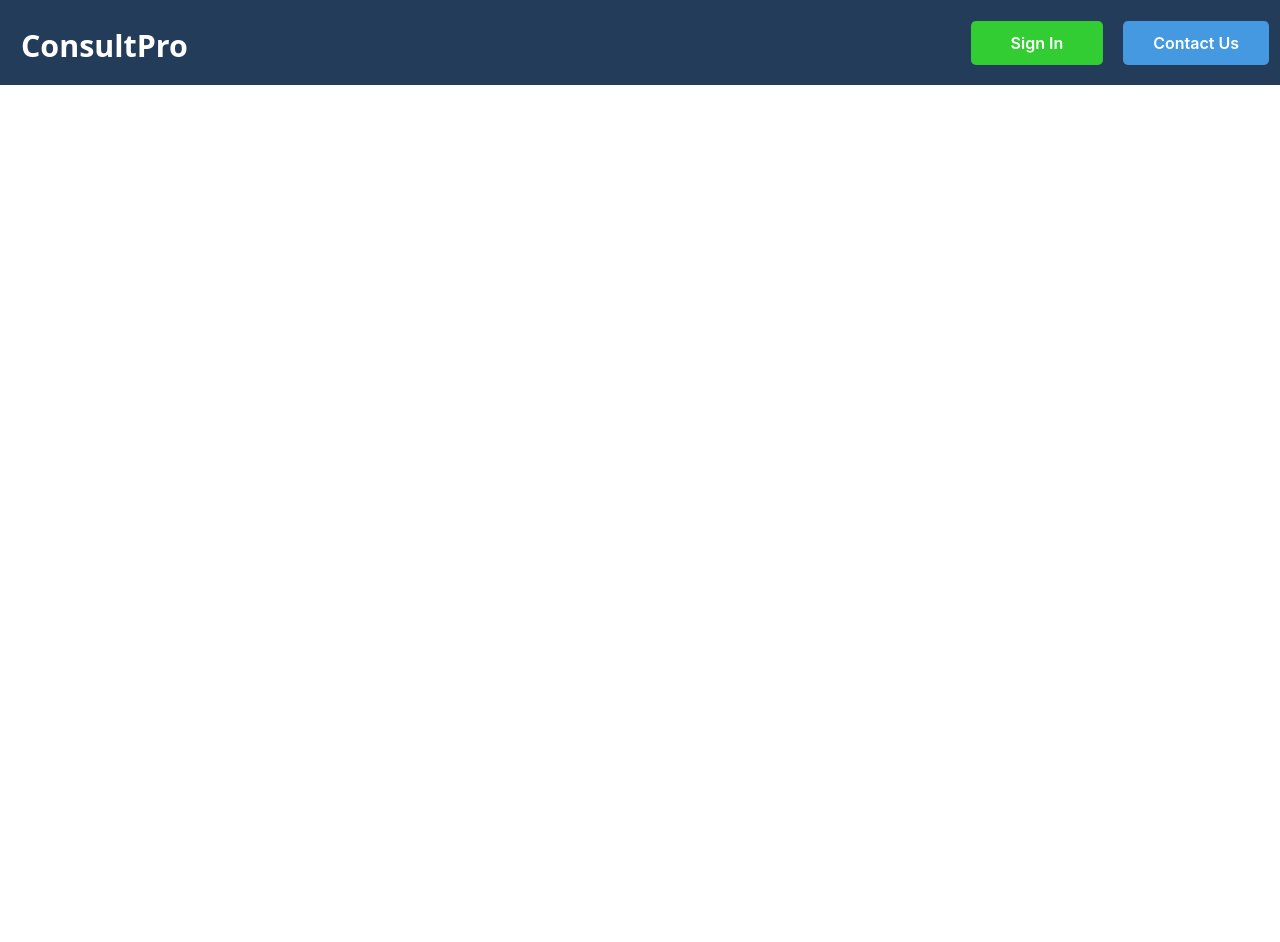
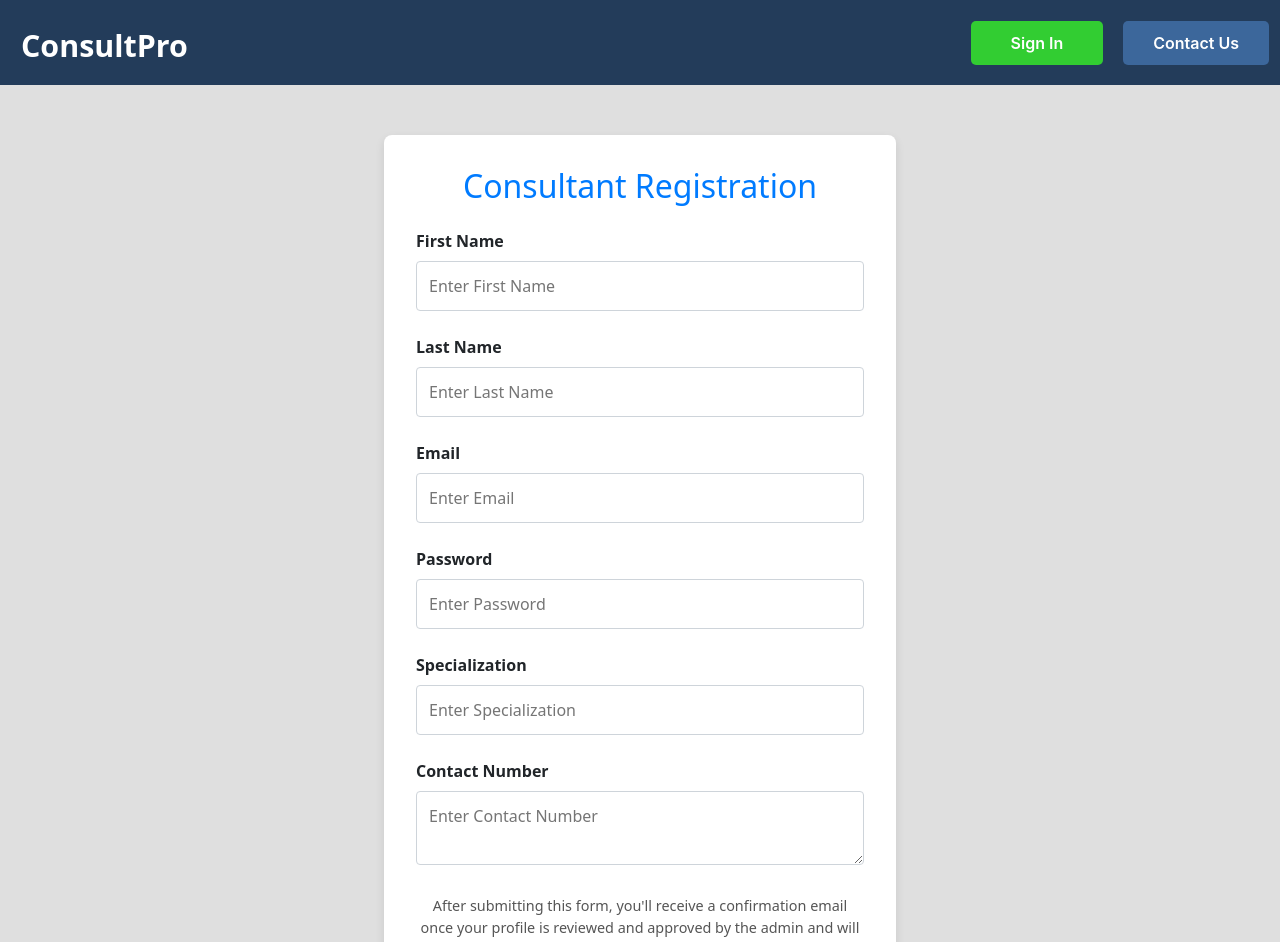
Before and after one commit to Kanchanamkl/consultation_system_web, a React (Vite) app: page /consultant-register in a window 1280 px wide. Shown: the top 942 px of the page. Before the commit the page ends 800 px from the top, so only its background shows below. Built offline with nearby package versions, Linux system fonts and the light colour scheme.

Commit message:
nav bar side bar styling changes

```diff
--- a/src/App.jsx
+++ b/src/App.jsx
@@ -7,6 +7,7 @@ import NavBar from "./components/NavBar/NavBar";
 import { BrowserRouter, Routes, Route } from "react-router-dom";
 import { StoreContext } from "./StoreContext/StoreContext";
 import SideBar from "./components/SideBar/SideBar";
+import ConsultantRegister from "./pages/Registration/ConsultantRegister";
 
 function App() {
   const { isLoggedIn } = useContext(StoreContext);
@@ -29,6 +30,7 @@ function App() {
               <Route path="/" element={<HeroPage />} />
               <Route path="/login" element={<Login />} />
               <Route path="/register" element={<Register />} />
+              <Route path="/consultant-register" element={<ConsultantRegister />} />
             </>
           </Routes>
         </>
--- a/src/App.scss
+++ b/src/App.scss
@@ -1,8 +1,8 @@
-body{
-    width: 100vw;
-    height: 100vh;
-    margin: 0;
-    padding: 0;
-    overflow: hidden;
-    font-family: 'Inter',  'Roboto',;
+body {
+  width: 100vw;
+  margin: 0;
+  padding: 0;
+  overflow: hidden;
+  font-family: "Inter", "Roboto";
+  overflow-y: scroll;
 }
--- a/src/colors/systemColors.scss
+++ b/src/colors/systemColors.scss
@@ -1,5 +1,5 @@
-$primary-color: rgb(35, 60, 90);
-$secondary-color: #4eafffd0;
+$primary-color: #233C5A ;
+$secondary-color:#3c679b;
 $success-color: #28a745;
 $danger-color: #dc3545;
 $warning-color: #ffc107;
--- a/src/components/NavBar/NavBar.scss
+++ b/src/components/NavBar/NavBar.scss
@@ -6,6 +6,10 @@
     padding: 11px;
     height: 85px;
     background-color:$primary-color;
+    position: fixed;
+    top: 0;
+    width: 100%;
+    z-index: 100;
 
     .navbar-brand .logo {
       font-size: 1.9rem;
@@ -60,7 +64,7 @@
           font-family: 'Inter', sans-serif;
           &:hover {
             background:$secondary-color;
-            padding: 10px 13px;
+            padding: 10px 10px;
           }
       }
     }
--- a/src/pages/HeroPage/HeroPage.jsx
+++ b/src/pages/HeroPage/HeroPage.jsx
@@ -1,7 +1,7 @@
-import React, { useState } from 'react';
-import { Link } from 'react-router-dom';
-import HeroBG from '../../images/hero_bg.png';
-import './HeroPage.scss';
+import React, { useState } from "react";
+import { Link } from "react-router-dom";
+import HeroBG from "../../images/hero_bg.png";
+import "./HeroPage.scss";
 
 const Hero = () => {
   return (
@@ -18,10 +18,17 @@ const Hero = () => {
 
       <div className="hero-content">
         <h1 className="hero-title">Expert Consultation, Anytime, Anywhere</h1>
-        <p className="hero-subtitle">Connect with professionals in various fields and get the advice you need.</p>
+        <p className="hero-subtitle">
+          Connect with professionals in various fields and get the advice you
+          need.
+        </p>
         <div className="hero-buttons">
-          <a href="/register" className="btn btn-signup">Get Start</a>
-          <a href="/consultant" className="btn btn-join-consultant">Join as Consultant</a>
+          <a href="/register" className="btn btn-signup">
+            Get Start
+          </a>
+          <a href="/consultant-register" className="btn btn-join-consultant">
+            Join as Consultant
+          </a>
         </div>
       </div>
     </div>
--- a/src/pages/HeroPage/HeroPage.scss
+++ b/src/pages/HeroPage/HeroPage.scss
@@ -90,6 +90,7 @@
         font-size: 3rem;
         font-weight: bold;
         margin-bottom: 20px;
+        margin-top: 120px;
       }
 
       .hero-subtitle {
--- /dev/null
+++ b/src/pages/Registration/ConsultantRegister.jsx
@@ -0,0 +1,131 @@
+import React, { useState } from "react";
+import { Link } from "react-router-dom";
+import axios from "axios";
+import { useNavigate } from "react-router-dom";
+import "./ConsultantRegister.scss";
+
+const ConsultantRegister = () => {
+  const [firstName, setFirstName] = useState("");
+  const [lastName, setLastName] = useState("");
+  const [username, setUsername] = useState("");
+  const [password, setPassword] = useState("");
+  const [specialization, setSpecialization] = useState("");
+  const [contact, setContact] = useState("");
+  const [role] = useState("CONSULTANT"); // Predefined role as CONSULTANT
+  const navigate = useNavigate();
+
+  const handleSubmit = (event) => {
+    event.preventDefault();
+
+    const consultantData = {
+      firstName,
+      lastName,
+      username,
+      password,
+      specialization,
+      contact,
+      role,
+    };
+
+    // Post the data to your API
+    axios
+      .post("http://localhost:8080/api/users/create-user", consultantData)
+      .then((result) => {
+        console.log(result);
+        if (result.data === "Already registered") {
+          alert("Email already registered! Please login.");
+          navigate("/login");
+        } else {
+          alert(
+            "Registered successfully! You'll receive confirmation after admin approval."
+          );
+          navigate("/login");
+        }
+      })
+      .catch((err) => console.log(err));
+  };
+
+  return (
+    <div className="registration-container">
+      <div className="registration-form">
+        <h2>Consultant Registration</h2>
+        <form onSubmit={handleSubmit}>
+          <div className="form-group">
+            <label htmlFor="firstName">First Name</label>
+            <input
+              type="text"
+              placeholder="Enter First Name"
+              id="firstName"
+              onChange={(event) => setFirstName(event.target.value)}
+              required
+            />
+          </div>
+          <div className="form-group">
+            <label htmlFor="lastName">Last Name</label>
+            <input
+              type="text"
+              placeholder="Enter Last Name"
+              id="lastName"
+              onChange={(event) => setLastName(event.target.value)}
+              required
+            />
+          </div>
+          <div className="form-group">
+            <label htmlFor="username">Email</label>
+            <input
+              type="email"
+              placeholder="Enter Email"
+              id="username"
+              onChange={(event) => setUsername(event.target.value)}
+              required
+            />
+          </div>
+          <div className="form-group">
+            <label htmlFor="password">Password</label>
+            <input
+              type="password"
+              placeholder="Enter Password"
+              id="password"
+              onChange={(event) => setPassword(event.target.value)}
+              required
+            />
+          </div>
+          <div className="form-group">
+            <label htmlFor="specialization">Specialization</label>
+            <input
+              type="text"
+              placeholder="Enter Specialization"
+              id="specialization"
+              onChange={(event) => setSpecialization(event.target.value)}
+              required
+            />
+          </div>
+          <div className="form-group">
+            <label htmlFor="contact">Contact Number</label>
+            <textarea
+              placeholder="Enter Contact Number"
+              id="contact"
+              onChange={(event) => setContact(event.target.value)}
+              required
+            />
+          </div>
+
+          <div className="info-text">
+            After submitting this form, you'll receive a confirmation email once
+            your profile is reviewed and approved by the admin and will arrange interview sesions with you.
+          </div>
+
+          <button type="submit" className="btn-primary">
+            Submit Application
+          </button>
+        </form>
+
+        <Link to="/login" className="btn-secondary">
+          Already Registered? Login
+        </Link>
+      </div>
+    </div>
+  );
+};
+
+export default ConsultantRegister;
--- /dev/null
+++ b/src/pages/Registration/ConsultantRegister.scss
@@ -0,0 +1,85 @@
+.registration-container {
+  display: flex;
+  justify-content: center;
+  align-items: center;
+  text-align: center;
+  background-color: rgb(223, 223, 223);
+
+
+  .registration-form {
+    background-color: white;
+    padding: 2rem;
+    border-radius: 8px;
+    width: 40%;
+    box-shadow: 0px 4px 10px rgba(0, 0, 0, 0.1);
+    margin-top: 135px;
+    margin-bottom: 20px;
+
+    h2 {
+      margin-bottom: 1.5rem;
+      color: #007bff;
+    }
+
+    form {
+      .form-group {
+        text-align: left;
+        margin-bottom: 1.5rem;
+
+        label {
+          font-weight: bold;
+          margin-bottom: 0.5rem;
+          display: inline-block;
+        }
+
+        input,
+        textarea {
+          width: 100%;
+          padding: 0.75rem;
+          border: 1px solid #ced4da;
+          border-radius: 0.25rem;
+          transition: border-color 0.3s;
+
+          &:focus {
+            border-color: #007bff;
+            outline: none;
+          }
+        }
+      }
+
+      .info-text {
+        font-size: 0.9rem;
+        color: #555;
+        margin-bottom: 1.5rem;
+      }
+
+      .btn-primary {
+        background-color: #007bff;
+        color: white;
+        padding: 0.75rem 1.5rem;
+        border: none;
+        border-radius: 4px;
+        cursor: pointer;
+        width: 50%;
+
+        &:hover {
+          background-color: #0056b3;
+        }
+      }
+
+      .btn-secondary {
+        background-color: #6c757d;
+        color: white;
+        padding: 0.75rem 1.5rem;
+        border: none;
+        border-radius: 4px;
+        cursor: pointer;
+        width: 100%;
+        margin-top: 1rem;
+
+        &:hover {
+          background-color: #5a6268;
+        }
+      }
+    }
+  }
+}
--- a/src/pages/Registration/Register.jsx
+++ b/src/pages/Registration/Register.jsx
@@ -39,7 +39,7 @@ const Register = () => {
 
     return (
         <div>
-            <div className="d-flex justify-content-center align-items-center text-center" style={{backgroundColor: '#DFDFDF'}}>
+            <div className="d-flex justify-content-center align-items-center text-center vh-100 mt-5" style={{backgroundColor: '#DFDFDF'} } >
                 <div className="bg-white p-3 rounded" style={{width: '40%'}}>
                     <h2 className='mb-3 text-primary'>Register</h2>
                     <form onSubmit={handleSubmit}>
```
Also changed, not shown: src/components/SideBar/SideBar.jsx (+29 -5 lines), src/components/SideBar/SideBar.scss (+57 -36 lines).
